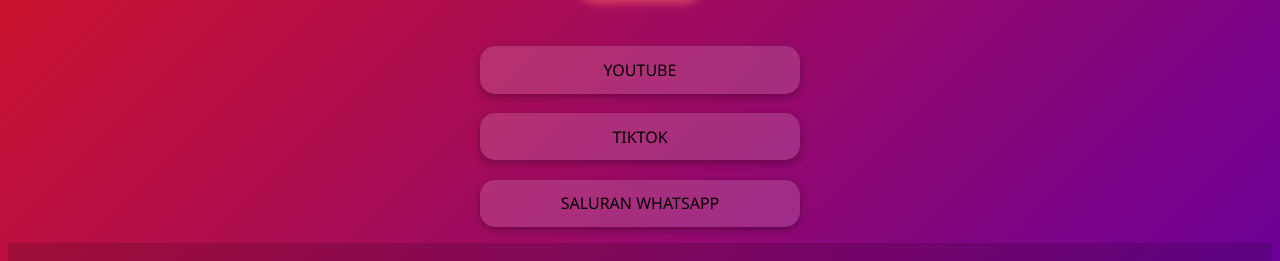
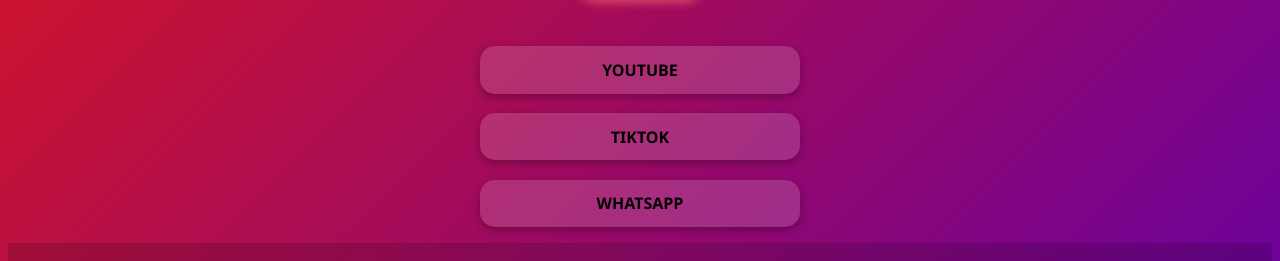
Before and after one commit to ilhamngoding121/IlhamWEB1140, a plain HTML site: page index.html in a window 1280 px wide. Shown: the part 531-792 px from the top of the page. Drawn offline with Linux system fonts and the light colour scheme.

Commit message:
Update index.html

```diff
--- a/index.html
+++ b/index.html
@@ -21,15 +21,15 @@
   <section class="features" aria-label="Fitur Utama Website">
     <article class="feature">
 
-      <a href="https://www.youtube.com/@Ilhamakromy2" target="_blank" class="link-button" rel="noopener noreferrer">YOUTUBE</a>
+      <a href="https://www.youtube.com/@Ilhamakromy2" target="_blank" class="link-button" rel="noopener noreferrer"><strong>YOUTUBE</strong></a>
     </article>
     <article class="feature">
 
-      <a href="tiktok.com/@ilhamakromy2" target="_blank" class="link-button" rel="noopener noreferrer">TIKTOK</a>
+      <a href="tiktok.com/@ilhamakromy2" target="_blank" class="link-button" rel="noopener noreferrer"><strong>TIKTOK</strong></a>
     </article>
     <article class="feature">
 
-      <a href="https://whatsapp.com/channel/0029Vb5ojB865yD4YrgwSw03" target="_blank" class="link-button" rel="noopener noreferrer">SALURAN WHATSAPP</a>
+      <a href="https://whatsapp.com/channel/0029Vb5ojB865yD4YrgwSw03" target="_blank" class="link-button" rel="noopener noreferrer"><strong>WHATSAPP</strong></a>
     </article>
   </section>
 
```
